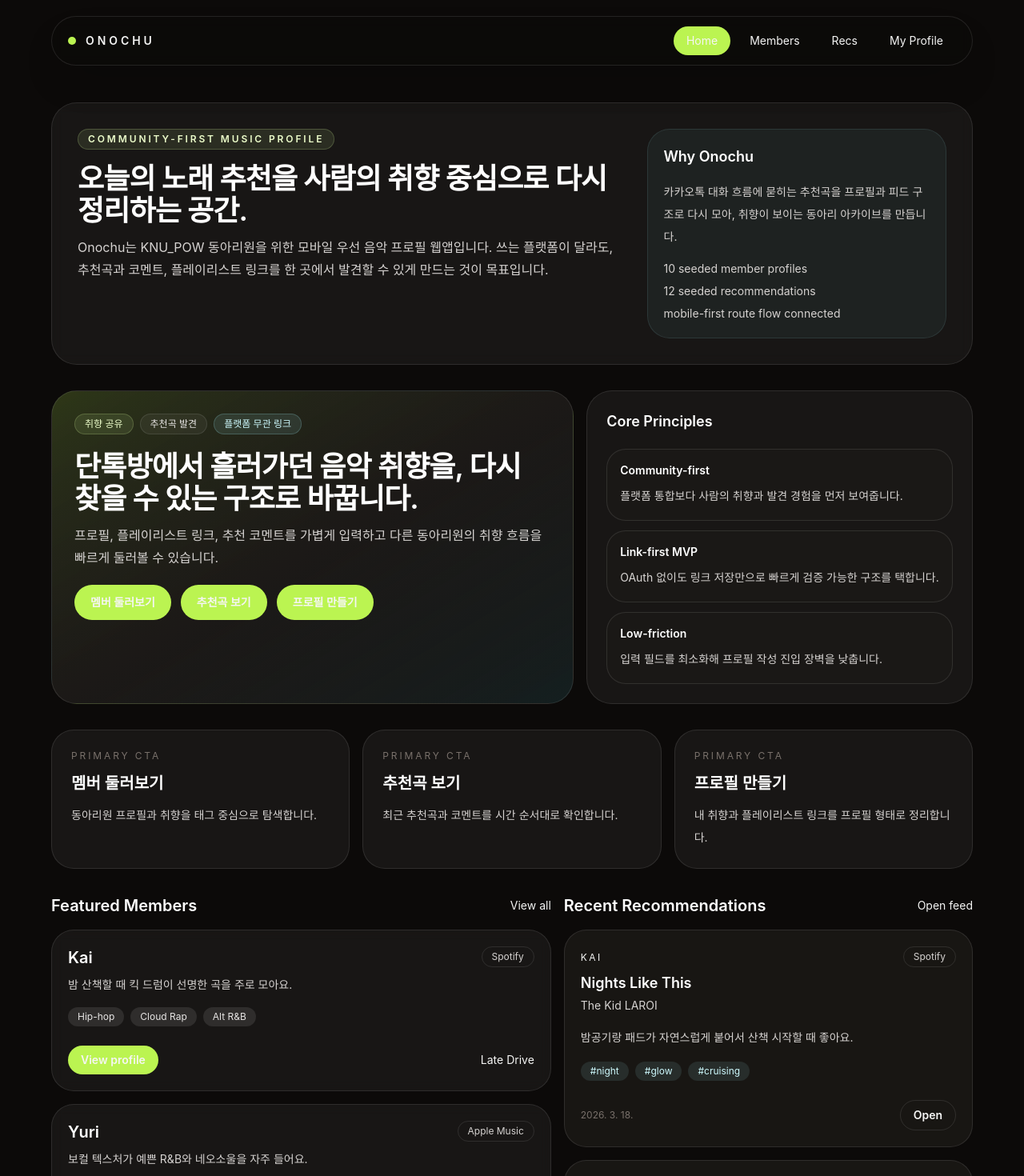
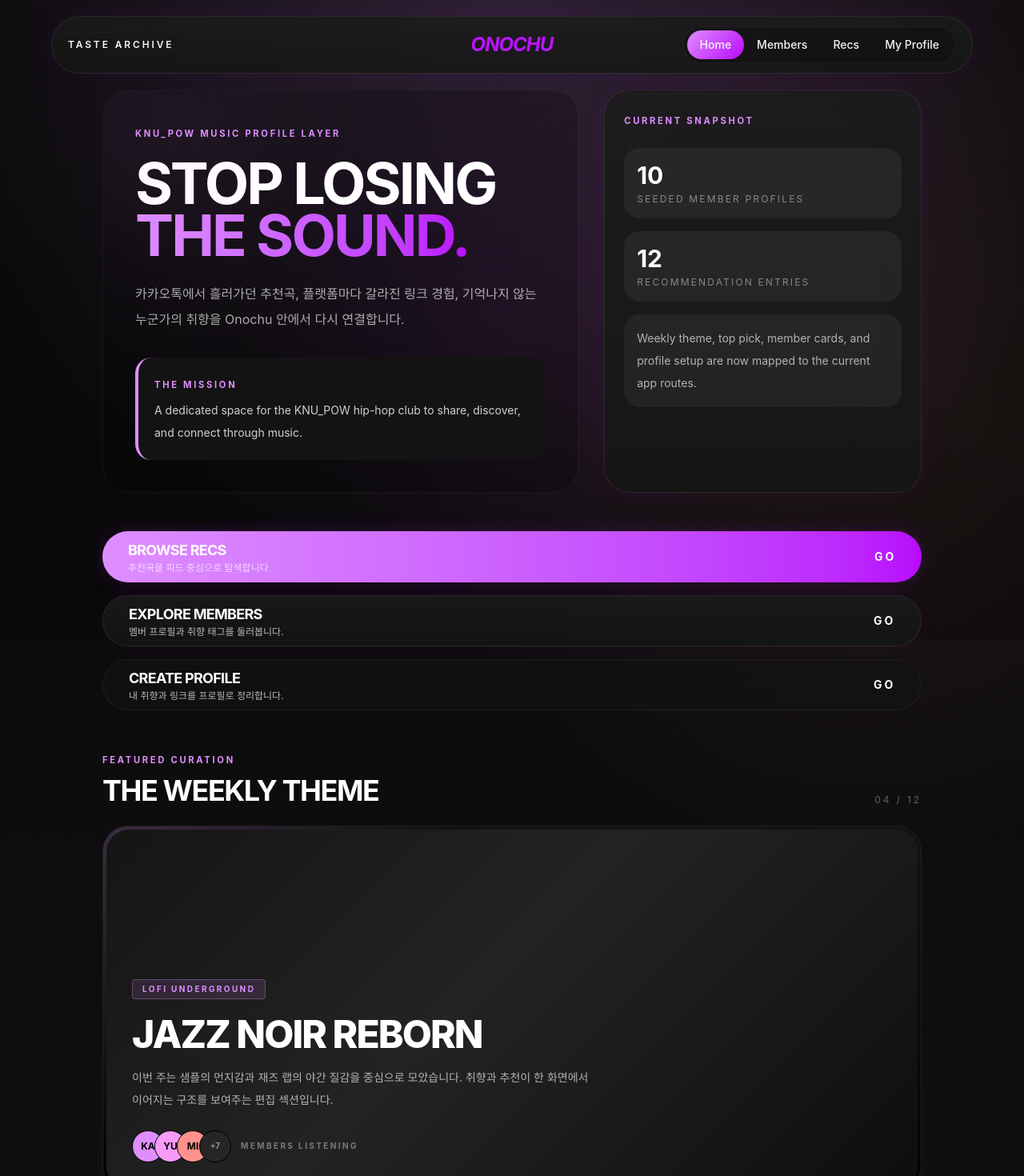
Before and after one commit to MrTMI-0315/onochu, a Next.js app: page / in a window 1280 px wide. Shown: the top 1470 px of the page at 80% size. Built offline with nearby package versions, Linux system fonts and the light colour scheme.

Commit message:
MB 08 : absorb stitch visual system and landing layout

```diff
--- a/app/globals.css
+++ b/app/globals.css
@@ -2,6 +2,34 @@
 
 :root {
   color-scheme: dark;
+  --font-display:
+    "Space Grotesk",
+    "SUIT Variable",
+    "Pretendard Variable",
+    Pretendard,
+    -apple-system,
+    BlinkMacSystemFont,
+    "Segoe UI",
+    sans-serif;
+  --font-body:
+    "Inter",
+    "SUIT Variable",
+    "Pretendard Variable",
+    Pretendard,
+    -apple-system,
+    BlinkMacSystemFont,
+    "Segoe UI",
+    sans-serif;
+  --surface: #0e0e0e;
+  --surface-low: #131313;
+  --surface-high: #1f1f1f;
+  --surface-soft: rgba(255, 255, 255, 0.04);
+  --outline: rgba(255, 255, 255, 0.08);
+  --text-muted: rgba(255, 255, 255, 0.65);
+  --primary: #de8eff;
+  --primary-strong: #b90afc;
+  --secondary: #f69bf8;
+  --accent: #ff928c;
 }
 
 * {
@@ -15,20 +43,73 @@ html {
 body {
   margin: 0;
   background:
-    radial-gradient(circle at top, rgba(163, 230, 53, 0.14), transparent 30%),
-    linear-gradient(180deg, #0c0a09 0%, #1c1917 100%);
+    radial-gradient(circle at top, rgba(222, 142, 255, 0.18), transparent 28%),
+    radial-gradient(circle at 85% 18%, rgba(255, 146, 140, 0.1), transparent 24%),
+    linear-gradient(180deg, #090909 0%, #0e0e0e 48%, #151515 100%);
   color: #f5f5f4;
-  font-family:
-    "SUIT Variable",
-    "Pretendard Variable",
-    Pretendard,
-    -apple-system,
-    BlinkMacSystemFont,
-    "Segoe UI",
-    sans-serif;
+  font-family: var(--font-body);
+}
+
+body::before {
+  position: fixed;
+  inset: 0;
+  z-index: -1;
+  background:
+    linear-gradient(180deg, rgba(0, 0, 0, 0) 0%, rgba(0, 0, 0, 0.2) 100%),
+    radial-gradient(circle at center, rgba(188, 19, 254, 0.07), transparent 42%);
+  content: "";
+  pointer-events: none;
 }
 
 a {
   color: inherit;
   text-decoration: none;
 }
+
+.onochu-panel {
+  border: 1px solid var(--outline);
+  background:
+    linear-gradient(180deg, rgba(255, 255, 255, 0.03) 0%, rgba(255, 255, 255, 0.01) 100%),
+    rgba(19, 19, 19, 0.82);
+  box-shadow: 0 0 24px rgba(188, 19, 254, 0.08);
+  backdrop-filter: blur(20px);
+}
+
+.onochu-panel-soft {
+  border: 1px solid rgba(255, 255, 255, 0.06);
+  background: rgba(19, 19, 19, 0.7);
+  backdrop-filter: blur(18px);
+}
+
+.onochu-display {
+  font-family: var(--font-display);
+  letter-spacing: -0.04em;
+}
+
+.onochu-eyebrow {
+  display: inline-flex;
+  width: fit-content;
+  align-items: center;
+  gap: 0.5rem;
+  font-size: 0.7rem;
+  font-weight: 700;
+  letter-spacing: 0.24em;
+  text-transform: uppercase;
+  color: var(--primary);
+}
+
+.onochu-chip {
+  border: 1px solid rgba(255, 255, 255, 0.08);
+  background: rgba(255, 255, 255, 0.04);
+  color: rgba(255, 255, 255, 0.8);
+}
+
+.onochu-chip-active {
+  border-color: rgba(222, 142, 255, 0.3);
+  background: linear-gradient(135deg, rgba(222, 142, 255, 0.18), rgba(185, 10, 252, 0.14));
+  color: white;
+}
+
+.onochu-glow {
+  box-shadow: 0 0 24px rgba(188, 19, 254, 0.18);
+}
--- a/app/page.tsx
+++ b/app/page.tsx
@@ -1,145 +1,208 @@
 import Link from "next/link";
 import { MemberCard } from "@/components/member-card";
-import { PageShell } from "@/components/page-shell";
 import { RecommendationCard } from "@/components/recommendation-card";
-import { members, recommendations } from "@/lib/mock-data";
+import { members, sortedRecommendations } from "@/lib/mock-data";
 
 const quickLinks = [
   {
-    href: "/members",
-    label: "멤버 둘러보기",
-    description: "동아리원 프로필과 취향을 태그 중심으로 탐색합니다.",
+    href: "/recommendations",
+    label: "Browse Recs",
+    description: "추천곡을 피드 중심으로 탐색합니다.",
   },
   {
-    href: "/recommendations",
-    label: "추천곡 보기",
-    description: "최근 추천곡과 코멘트를 시간 순서대로 확인합니다.",
+    href: "/members",
+    label: "Explore Members",
+    description: "멤버 프로필과 취향 태그를 둘러봅니다.",
   },
   {
     href: "/profile/edit",
-    label: "프로필 만들기",
-    description: "내 취향과 플레이리스트 링크를 프로필 형태로 정리합니다.",
+    label: "Create Profile",
+    description: "내 취향과 링크를 프로필로 정리합니다.",
   },
 ];
 
+const weeklyTheme = {
+  title: "JAZZ NOIR REBORN",
+  subtitle: "Lofi Underground",
+  description:
+    "이번 주는 샘플의 먼지감과 재즈 랩의 야간 질감을 중심으로 모았습니다. 취향과 추천이 한 화면에서 이어지는 구조를 보여주는 편집 섹션입니다.",
+};
+
 export default function HomePage() {
+  const topPick = sortedRecommendations[0];
+
   return (
-    <PageShell
-      eyebrow="Community-first music profile"
-      title="오늘의 노래 추천을 사람의 취향 중심으로 다시 정리하는 공간."
-      description="Onochu는 KNU_POW 동아리원을 위한 모바일 우선 음악 프로필 웹앱입니다. 쓰는 플랫폼이 달라도, 추천곡과 코멘트, 플레이리스트 링크를 한 곳에서 발견할 수 있게 만드는 것이 목표입니다."
-      aside={
-        <div className="space-y-4">
-          <h2 className="text-lg font-semibold text-white">Why Onochu</h2>
-          <p className="text-sm leading-7 text-stone-300">
-            카카오톡 대화 흐름에 묻히는 추천곡을 프로필과 피드 구조로
-            다시 모아, 취향이 보이는 동아리 아카이브를 만듭니다.
+    <main className="px-4 pb-28 pt-24 text-white md:px-6 md:pb-12 md:pt-28">
+      <div className="mx-auto flex max-w-5xl flex-col gap-12">
+        <section className="grid gap-8 lg:grid-cols-[1.2fr_0.8fr]">
+          <div className="relative overflow-hidden rounded-[2rem] border border-white/5 bg-black/20 p-7 md:p-10">
+            <div className="absolute -left-16 -top-16 h-56 w-56 rounded-full bg-[#de8eff]/12 blur-[100px]" />
+            <span className="onochu-eyebrow">KNU_POW Music Profile Layer</span>
+            <h1 className="onochu-display mt-5 text-5xl font-bold uppercase leading-[0.9] md:text-7xl">
+              Stop Losing
+              <br />
+              <span className="bg-gradient-to-r from-[#de8eff] to-[#b90afc] bg-clip-text text-transparent">
+                The Sound.
+              </span>
+            </h1>
+            <p className="mt-6 max-w-xl text-base leading-8 text-white/65">
+              카카오톡에서 흘러가던 추천곡, 플랫폼마다 갈라진 링크 경험,
+              기억나지 않는 누군가의 취향을 Onochu 안에서 다시 연결합니다.
             </p>
-          <ul className="space-y-2 text-sm text-stone-300">
-            <li>{members.length} seeded member profiles</li>
-            <li>{recommendations.length} seeded recommendations</li>
-            <li>mobile-first route flow connected</li>
-          </ul>
+            <div className="mt-8 rounded-[1.25rem] border-l-4 border-[#de8eff] bg-[#131313] p-5">
+              <p className="onochu-eyebrow">The Mission</p>
+              <p className="mt-2 text-sm leading-7 text-white/80">
+                A dedicated space for the KNU_POW hip-hop club to share,
+                discover, and connect through music.
+              </p>
             </div>
-      }
+          </div>
+
+          <div className="onochu-panel rounded-[2rem] p-6">
+            <p className="onochu-eyebrow">Current Snapshot</p>
+            <div className="mt-6 space-y-4">
+              <div className="rounded-[1.25rem] bg-white/5 p-4">
+                <p className="text-3xl font-bold text-white">{members.length}</p>
+                <p className="mt-1 text-xs uppercase tracking-[0.18em] text-white/45">
+                  Seeded member profiles
+                </p>
+              </div>
+              <div className="rounded-[1.25rem] bg-white/5 p-4">
+                <p className="text-3xl font-bold text-white">
+                  {sortedRecommendations.length}
+                </p>
+                <p className="mt-1 text-xs uppercase tracking-[0.18em] text-white/45">
+                  Recommendation entries
+                </p>
+              </div>
+              <div className="rounded-[1.25rem] bg-white/5 p-4">
+                <p className="text-sm leading-7 text-white/65">
+                  Weekly theme, top pick, member cards, and profile setup are
+                  now mapped to the current app routes.
+                </p>
+              </div>
+            </div>
+          </div>
+        </section>
+
+        <section className="grid gap-4">
+          {quickLinks.map((link, index) => (
+            <Link
+              key={link.href}
+              href={link.href}
+              className={`flex h-16 items-center justify-between rounded-full px-8 transition active:scale-[0.98] ${
+                index === 0
+                  ? "onochu-glow bg-gradient-to-r from-[#de8eff] to-[#b90afc] text-black"
+                  : index === 1
+                    ? "onochu-panel text-white"
+                    : "onochu-panel-soft text-white"
+              }`}
             >
-      <section className="grid gap-4 lg:grid-cols-[1.15fr_0.85fr]">
-        <article className="overflow-hidden rounded-[32px] border border-white/10 bg-gradient-to-br from-lime-300/20 via-stone-900 to-cyan-300/10 p-7">
-          <div className="flex flex-col gap-5">
-            <div className="flex flex-wrap gap-2">
-              <span className="rounded-full border border-lime-200/20 bg-lime-200/10 px-3 py-1 text-xs text-lime-100">
-                취향 공유
+              <div className="flex flex-col">
+                <span className="onochu-display text-lg font-bold uppercase tracking-tight">
+                  {link.label}
                 </span>
-              <span className="rounded-full border border-white/10 bg-white/5 px-3 py-1 text-xs text-stone-200">
-                추천곡 발견
+                <span className="hidden text-xs text-current/70 sm:block">
+                  {link.description}
                 </span>
-              <span className="rounded-full border border-cyan-200/20 bg-cyan-200/10 px-3 py-1 text-xs text-cyan-100">
-                플랫폼 무관 링크
+              </div>
+              <span className="text-sm font-bold uppercase tracking-[0.2em]">
+                Go
+              </span>
+            </Link>
+          ))}
+        </section>
+
+        <section className="space-y-6">
+          <div className="flex items-end justify-between">
+            <div>
+              <span className="onochu-eyebrow">Featured curation</span>
+              <h2 className="onochu-display mt-2 text-4xl font-bold uppercase tracking-tight">
+                The Weekly Theme
+              </h2>
+            </div>
+            <span className="text-xs uppercase tracking-[0.24em] text-white/35">
+              04 / 12
             </span>
           </div>
 
-            <div className="space-y-3">
-              <h2 className="max-w-2xl text-3xl font-semibold tracking-tight text-white sm:text-4xl">
-                단톡방에서 흘러가던 음악 취향을, 다시 찾을 수 있는 구조로
-                바꿉니다.
-              </h2>
-              <p className="max-w-2xl text-sm leading-7 text-stone-300 sm:text-base">
-                프로필, 플레이리스트 링크, 추천 코멘트를 가볍게 입력하고
-                다른 동아리원의 취향 흐름을 빠르게 둘러볼 수 있습니다.
+          <article className="relative overflow-hidden rounded-[2rem] border border-white/5 bg-[#131313] p-1">
+            <div className="absolute inset-0 bg-[radial-gradient(circle_at_top_left,rgba(222,142,255,0.2),transparent_36%),linear-gradient(180deg,rgba(0,0,0,0)_0%,rgba(0,0,0,0.84)_100%)]" />
+            <div className="relative flex min-h-[28rem] flex-col justify-end rounded-[1.75rem] bg-[linear-gradient(135deg,#151515_0%,#232323_45%,#0e0e0e_100%)] p-8">
+              <span className="w-fit rounded-sm border border-[#de8eff]/30 bg-[#de8eff]/12 px-3 py-1 text-[10px] font-bold uppercase tracking-[0.24em] text-[#de8eff]">
+                {weeklyTheme.subtitle}
+              </span>
+              <h3 className="onochu-display mt-5 max-w-lg text-5xl font-extrabold uppercase leading-none text-white">
+                {weeklyTheme.title}
+              </h3>
+              <p className="mt-4 max-w-xl text-sm leading-7 text-white/65">
+                {weeklyTheme.description}
               </p>
+              <div className="mt-6 flex items-center gap-3">
+                <div className="flex -space-x-3">
+                  {members.slice(0, 3).map((member, index) => (
+                    <div
+                      key={member.id}
+                      className={`flex h-10 w-10 items-center justify-center rounded-full border border-black text-xs font-bold uppercase text-black ${
+                        index === 0
+                          ? "bg-[#de8eff]"
+                          : index === 1
+                            ? "bg-[#f69bf8]"
+                            : "bg-[#ff928c]"
+                      }`}
+                    >
+                      {member.nickname.slice(0, 2)}
                     </div>
-
-            <div className="flex flex-wrap gap-3">
-              {quickLinks.map((link) => (
-                <Link
-                  key={link.href}
-                  href={link.href}
-                  className="rounded-full bg-lime-300 px-5 py-3 text-sm font-semibold text-stone-950 transition hover:bg-lime-200"
-                >
-                  {link.label}
-                </Link>
                   ))}
+                  <div className="flex h-10 w-10 items-center justify-center rounded-full border border-black bg-[#262626] text-[10px] font-bold text-white/50">
+                    +7
                   </div>
                 </div>
-        </article>
-
-        <article className="rounded-[32px] border border-white/10 bg-white/5 p-6">
-          <h2 className="text-lg font-semibold text-white">Core Principles</h2>
-          <div className="mt-5 grid gap-3">
-            {[
-              {
-                title: "Community-first",
-                body: "플랫폼 통합보다 사람의 취향과 발견 경험을 먼저 보여줍니다.",
-              },
-              {
-                title: "Link-first MVP",
-                body: "OAuth 없이도 링크 저장만으로 빠르게 검증 가능한 구조를 택합니다.",
-              },
-              {
-                title: "Low-friction",
-                body: "입력 필드를 최소화해 프로필 작성 진입 장벽을 낮춥니다.",
-              },
-            ].map((principle) => (
-              <div
-                key={principle.title}
-                className="rounded-3xl border border-white/10 bg-stone-900/80 p-4"
-              >
-                <h3 className="text-sm font-semibold text-white">
-                  {principle.title}
-                </h3>
-                <p className="mt-2 text-sm leading-7 text-stone-300">
-                  {principle.body}
-                </p>
+                <span className="text-[10px] font-bold uppercase tracking-[0.24em] text-white/40">
+                  members listening
+                </span>
               </div>
-            ))}
             </div>
           </article>
         </section>
 
-      <section className="grid gap-4 md:grid-cols-3">
-        {quickLinks.map((link) => (
-          <article
-            key={link.href}
-            className="rounded-[28px] border border-white/10 bg-white/5 p-6"
+        <section className="space-y-5">
+          <h3 className="onochu-display flex items-center gap-3 text-xl font-bold uppercase tracking-tight">
+            <span className="h-2 w-2 rounded-full bg-[#de8eff]" />
+            Today&apos;s Top Pick
+          </h3>
+          <article className="onochu-panel flex items-center gap-4 rounded-[1.5rem] p-4">
+            <div className="flex h-16 w-16 shrink-0 items-center justify-center rounded-[1rem] bg-[linear-gradient(135deg,#de8eff_0%,#b90afc_100%)] text-black">
+              <span className="onochu-display text-xs font-bold uppercase leading-tight">
+                Top
+                <br />
+                Pick
+              </span>
+            </div>
+            <div className="min-w-0 flex-1">
+              <h4 className="font-bold text-white">{topPick.trackTitle}</h4>
+              <p className="mt-1 text-xs text-white/45">{topPick.artistName}</p>
+              <p className="mt-2 text-sm text-white/65">{topPick.comment}</p>
+            </div>
+            <Link
+              href="/recommendations"
+              className="rounded-full bg-white/5 px-4 py-3 text-xs font-bold uppercase tracking-[0.18em] text-[#de8eff]"
             >
-            <p className="text-xs uppercase tracking-[0.24em] text-stone-500">
-              Primary CTA
-            </p>
-            <h2 className="mt-3 text-xl font-semibold text-white">
-              {link.label}
-            </h2>
-            <p className="mt-3 text-sm leading-7 text-stone-300">
-              {link.description}
-            </p>
+              Open
+            </Link>
           </article>
-        ))}
         </section>
 
-      <section className="grid gap-4 lg:grid-cols-[1.1fr_0.9fr]">
+        <section className="grid gap-6 lg:grid-cols-[1.1fr_0.9fr]">
           <div className="space-y-4">
             <div className="flex items-center justify-between">
-            <h2 className="text-xl font-semibold text-white">Featured Members</h2>
-            <Link href="/members" className="text-sm text-lime-200 underline">
+              <h2 className="onochu-display text-2xl font-bold uppercase tracking-tight">
+                Featured Members
+              </h2>
+              <Link
+                href="/members"
+                className="text-[11px] font-bold uppercase tracking-[0.24em] text-[#de8eff]"
+              >
                 View all
               </Link>
             </div>
@@ -152,18 +215,18 @@ export default function HomePage() {
 
           <div className="space-y-4">
             <div className="flex items-center justify-between">
-            <h2 className="text-xl font-semibold text-white">
-              Recent Recommendations
+              <h2 className="onochu-display text-2xl font-bold uppercase tracking-tight">
+                Current Feed
               </h2>
               <Link
                 href="/recommendations"
-              className="text-sm text-lime-200 underline"
+                className="text-[11px] font-bold uppercase tracking-[0.24em] text-[#de8eff]"
               >
                 Open feed
               </Link>
             </div>
             <div className="grid gap-4">
-            {recommendations.slice(0, 3).map((recommendation) => (
+              {sortedRecommendations.slice(0, 3).map((recommendation) => (
                 <RecommendationCard
                   key={recommendation.id}
                   recommendation={recommendation}
@@ -173,6 +236,7 @@ export default function HomePage() {
             </div>
           </div>
         </section>
-    </PageShell>
+      </div>
+    </main>
   );
 }
--- a/components/page-shell.tsx
+++ b/components/page-shell.tsx
@@ -16,25 +16,24 @@ export function PageShell({
   aside,
 }: PageShellProps) {
   return (
-    <main className="min-h-screen bg-stone-950 px-6 pb-28 pt-24 text-stone-100 md:pb-10 md:pt-32">
+    <main className="min-h-screen px-4 pb-28 pt-24 text-stone-100 md:px-6 md:pb-12 md:pt-28">
       <div className="mx-auto flex max-w-6xl flex-col gap-8">
-        <section className="grid gap-4 rounded-[32px] border border-white/10 bg-white/5 p-8 backdrop-blur md:grid-cols-[1.3fr_0.7fr]">
+        <section className="onochu-panel relative overflow-hidden rounded-[2rem] p-7 md:grid md:grid-cols-[1.3fr_0.7fr] md:gap-5 md:p-8">
+          <div className="absolute -left-16 top-0 h-48 w-48 rounded-full bg-[#de8eff]/10 blur-[100px]" />
           <div className="flex flex-col gap-4">
-            <span className="w-fit rounded-full border border-lime-200/20 bg-lime-200/10 px-3 py-1 text-xs font-semibold uppercase tracking-[0.24em] text-lime-100">
-              {eyebrow}
-            </span>
+            <span className="onochu-eyebrow">{eyebrow}</span>
             <div className="flex flex-col gap-3">
-              <h1 className="text-3xl font-semibold tracking-tight text-white sm:text-4xl">
+              <h1 className="onochu-display text-4xl font-semibold uppercase leading-[0.95] text-white md:text-6xl">
                 {title}
               </h1>
-              <p className="max-w-2xl text-sm leading-7 text-stone-300 sm:text-base">
+              <p className="max-w-2xl text-sm leading-7 text-white/65 sm:text-base">
                 {description}
               </p>
             </div>
           </div>
 
           {aside ? (
-            <aside className="rounded-[28px] border border-cyan-200/10 bg-cyan-200/5 p-5">
+            <aside className="onochu-panel-soft rounded-[1.75rem] p-5">
               {aside}
             </aside>
           ) : null}
--- a/components/site-navigation.tsx
+++ b/components/site-navigation.tsx
@@ -16,15 +16,18 @@ export function SiteNavigation() {
   return (
     <>
       <header className="fixed inset-x-0 top-0 z-40 hidden px-6 pt-5 md:block">
-        <div className="mx-auto flex max-w-6xl items-center justify-between rounded-full border border-white/10 bg-stone-950/70 px-5 py-3 text-stone-100 shadow-2xl shadow-black/20 backdrop-blur">
-          <Link href="/" className="flex items-center gap-3">
-            <span className="h-2.5 w-2.5 rounded-full bg-lime-300" />
-            <span className="text-sm font-semibold tracking-[0.28em] text-stone-100">
+        <div className="onochu-panel mx-auto grid max-w-6xl grid-cols-[1fr_auto_1fr] items-center rounded-full px-5 py-3 text-stone-100 shadow-2xl shadow-black/20">
+          <Link href="/" className="justify-self-start text-xs font-semibold uppercase tracking-[0.24em] text-white/45">
+            Taste archive
+          </Link>
+
+          <Link href="/" className="justify-self-center">
+            <span className="onochu-display text-2xl font-bold uppercase italic tracking-tight text-[#BC13FE]">
               ONOCHU
             </span>
           </Link>
 
-          <nav className="flex items-center gap-2">
+          <nav className="flex items-center justify-self-end rounded-full border border-white/5 bg-black/20 p-1">
             {navigationItems.map((item) => {
               const isActive = pathname === item.href;
 
@@ -32,10 +35,10 @@ export function SiteNavigation() {
                 <Link
                   key={item.href}
                   href={item.href}
-                  className={`rounded-full px-4 py-2 text-sm transition ${
+                  className={`rounded-full px-4 py-2 text-sm font-medium transition ${
                     isActive
-                      ? "bg-lime-300 text-stone-950"
-                      : "text-stone-300 hover:bg-white/10 hover:text-white"
+                      ? "bg-[linear-gradient(135deg,#de8eff_0%,#b90afc_100%)] text-black"
+                      : "text-white/65 hover:bg-white/8 hover:text-white"
                   }`}
                 >
                   {item.label}
@@ -46,8 +49,8 @@ export function SiteNavigation() {
         </div>
       </header>
 
-      <nav className="fixed inset-x-0 bottom-0 z-40 border-t border-white/10 bg-stone-950/90 px-3 py-3 backdrop-blur md:hidden">
-        <div className="mx-auto grid max-w-md grid-cols-4 gap-2">
+      <nav className="fixed inset-x-0 bottom-0 z-40 px-4 py-4 md:hidden">
+        <div className="onochu-panel mx-auto grid max-w-md grid-cols-4 gap-2 rounded-[2rem] px-3 py-3">
           {navigationItems.map((item) => {
             const isActive = pathname === item.href;
 
@@ -55,10 +58,10 @@ export function SiteNavigation() {
               <Link
                 key={item.href}
                 href={item.href}
-                className={`rounded-2xl px-3 py-3 text-center text-xs font-semibold transition ${
+                className={`rounded-2xl px-3 py-3 text-center text-xs font-semibold uppercase tracking-[0.1em] transition ${
                   isActive
-                    ? "bg-lime-300 text-stone-950"
-                    : "bg-white/5 text-stone-300"
+                    ? "bg-white/8 text-[#de8eff]"
+                    : "bg-transparent text-white/40"
                 }`}
               >
                 {item.label}
```
Lines whose indentation alone changed are shown as unchanged.
